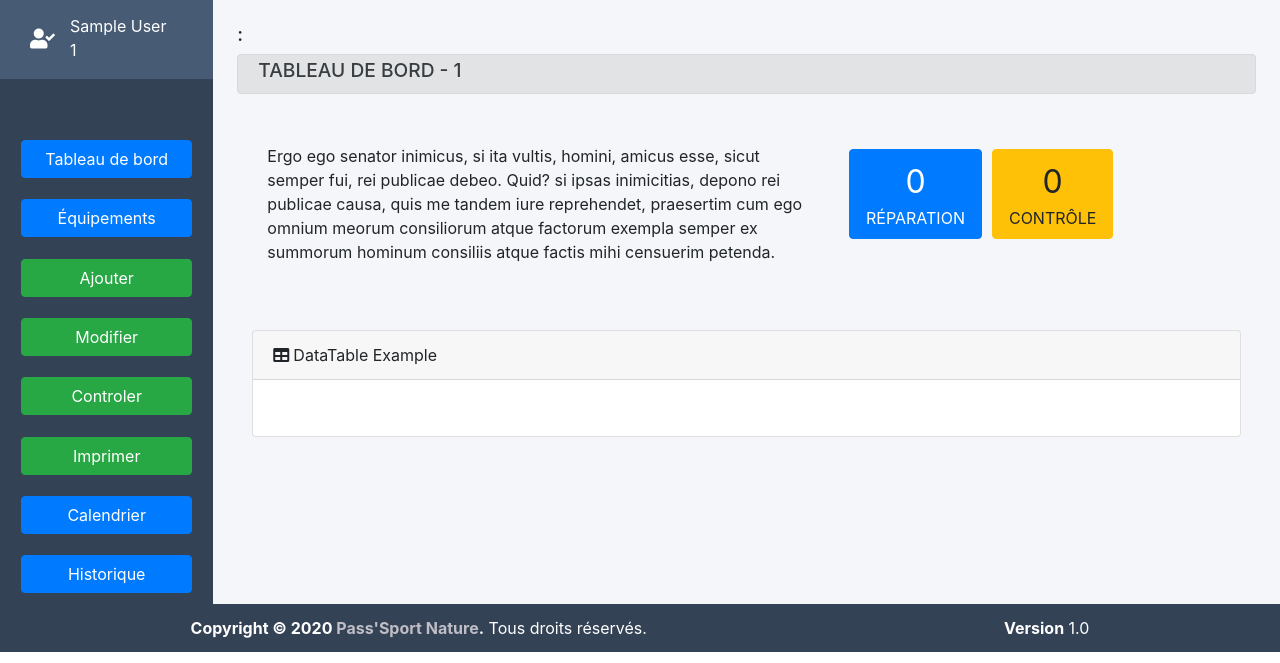
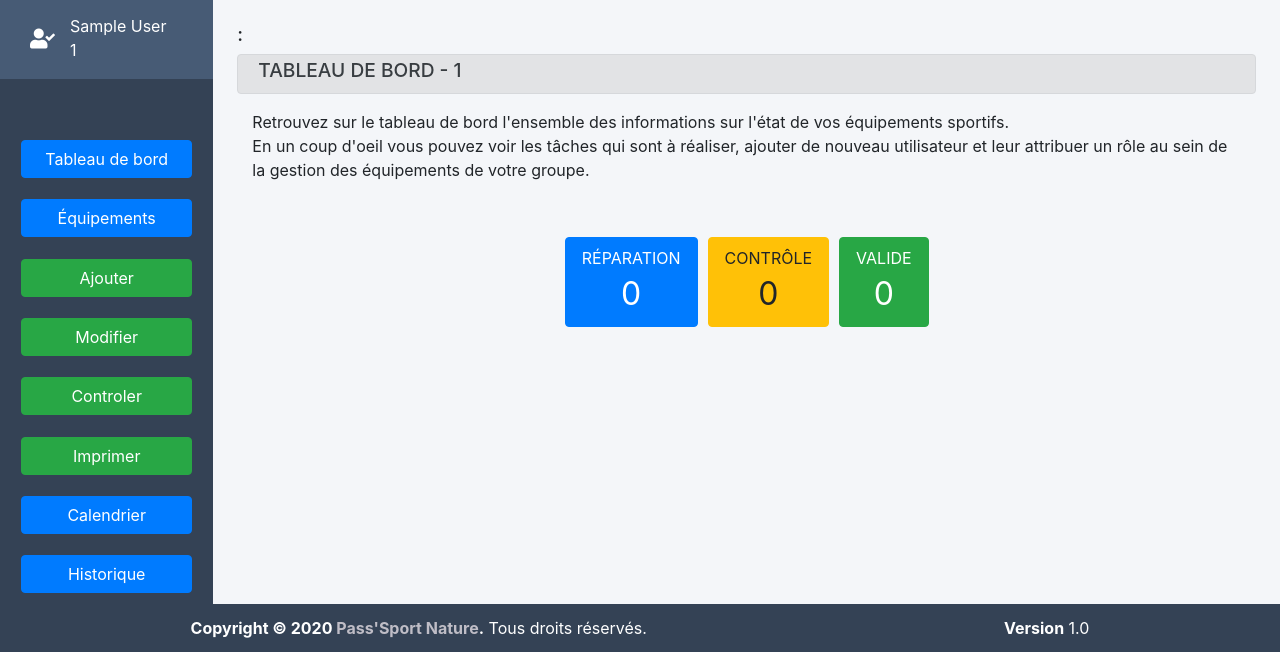
Before and after one commit to FROSSARD-Ma/EPI-Pass-Sport-Nature, a PHP site: page /dashboard in a window 1280 px wide. Shown: the part 137-800 px from the top of the page. Run offline with PHP 8.4, Linux system fonts and the light colour scheme; the visitor is signed in with stand-in values (Sample User, id 1); data that the repository does not hold is empty; some libraries are stand-ins or nearby versions.

Commit message:
Mise à jour des vignettes dashbord
- Réparation
- Contrôle
- Validation

```diff
--- a/controller/FrontController.php
+++ b/controller/FrontController.php
@@ -28,10 +28,12 @@ class FrontController
 
         /* Count STATUT */
         $equipementManager = new \Epi_Model\EquipementManager;
-        $equiptControle = $equipementManager->countEquiptsStatut('controler');
+        $equiptControle = $equipementManager->countEquiptsStatut('À contrôler');
         $_SESSION['countEquiptControler'] = $equiptControle;
-        $equiptReparation = $equipementManager->countEquiptsStatut('reparation');
+        $equiptReparation = $equipementManager->countEquiptsStatut('À réparer');
         $_SESSION['countEquiptReparer'] = $equiptReparation;
+        $equiptValide = $equipementManager->countEquiptsStatut('Valide');
+        $_SESSION['countEquiptValide'] = $equiptValide;
 
         /* Liste USERS */
         $UserManager = new \Epi_Model\UserManager;
@@ -207,6 +209,7 @@ class FrontController
         /* Groupe */
         unset($_SESSION['countEquiptControler']);
         unset($_SESSION['countEquiptReparer']);
+        unset($_SESSION['countEquiptValide']);
 
         setcookie('userMail');
         setcookie('userPass');
--- a/public/css/style.css
+++ b/public/css/style.css
@@ -256,7 +256,7 @@ main {
 /* TABLEAU ====================== */
 table.users {
   border-collapse: initial;
-  width: 80%;
+  width: 100%;
 }
 
 /* FORMULAIRE ===================== */
--- a/public/css/style.scss
+++ b/public/css/style.scss
@@ -301,7 +301,7 @@ main {
 /* TABLEAU ====================== */
 table.users {
     border-collapse: initial;
-    width: 80%;
+    width: 100%;
 }
 
 
--- a/views/templates/dashboard.twig
+++ b/views/templates/dashboard.twig
@@ -20,19 +20,17 @@
 
 {% block main %}
 
+    <p>Retrouvez sur le tableau de bord l'ensemble des informations sur l'état de vos équipements sportifs.
+    <br>En un coup d'oeil vous pouvez voir les tâches qui sont à réaliser, ajouter de nouveau utilisateur et leur attribuer un rôle au sein de la gestion des équipements de votre groupe.</p>
+
     <section class="row justify-content-center section">
+        <p class="btn btn-primary vignette">{{ session.countEquiptReparer > 1  ? 'RÉPARATIONS' : 'RÉPARATION' }}<br><span>{{ session.countEquiptReparer }}</span></a>
 
-        <div class="col-xl-7 col-md-10">
-            <p>Ergo ego senator inimicus, si ita vultis, homini, amicus esse, sicut semper fui, rei publicae debeo. Quid? si ipsas inimicitias, depono rei publicae causa, quis me tandem iure reprehendet, praesertim cum ego omnium meorum consiliorum atque factorum exempla semper ex summorum hominum consiliis atque factis mihi censuerim petenda.</p>
-        </div>
-
-        <div class="col-xl-5 col-md-10 justify-content-center">
-
-            <p class="btn btn-primary vignette"><span>{{ session.countEquiptReparer }}</span><br>{{ session.countEquiptReparer > 1  ? 'RÉPARATIONS' : 'RÉPARATION' }}</a>
-
-            <p class="btn btn-warning vignette"><span>{{ session.countEquiptControler }}</span><br>{{ session.countEquiptControler > 1  ? 'CONTRÔLES' : 'CONTRÔLE' }}</a>
+        <p class="btn btn-warning vignette">{{ session.countEquiptControler > 1  ? 'CONTRÔLES' : 'CONTRÔLE' }}<br><span>{{ session.countEquiptControler }}</span></a>
         </p>
 
+        <p class="btn btn-success vignette">{{ session.countEquiptValide > 1  ? 'VALIDES' : 'VALIDE' }}<br><span>{{ session.countEquiptValide }}</span></a>
+        </p>
     </section>
 
 
@@ -40,9 +38,12 @@
     <!-- Gestion utilisateur RESPONSABLE -->
         <section class="row justify-content-center section">
 
-            <div class="col-xl-7 col-md-10">
-                <h3>Liste des utilisateurs</h3>
-
+            <div class="col-6">
+                <div class="card">
+                    <div class="card-header">
+                      <h4 class="card-title">Liste des utilisateurs</h4>
+                    </div>
+                    <div class="card-body">
                         <table class="users">
                             <tbody>
                                 {% for user in users %}
@@ -78,9 +79,15 @@
                             </tbody>
                         </table>
                     </div>
+                </div>
+            </div>
             <!-- Form AJOUT User -->
-            <div class="col-xl-5 col-md-10">
-                <h3>Ajouter un utilisateur</h3>
+            <div class="col-6">
+                <div class="card">
+                    <div class="card-header">
+                      <h4 class="card-title">Ajouter un utilisateur</h4>
+                    </div>
+                    <div class="card-body">
                         <form method="post" action="addUser" id="addUserForm" data-parsley-validate>
 
                             <!-- User -->
@@ -113,19 +120,10 @@
                             <button class="btn btn-primary btn-block" type="submit">Ajouter Utilisateur</button>
                         </form>
                     </div>
-        </section>
-    {% endif %}
-
-    <!-- Visuel des dernières DONNEES -->
-    <section class="card mb-4">
-        <div class="card-header"><i class="fas fa-table mr-1"></i>DataTable Example</div>
-        <div class="card-body">
-            <div class="table-responsive">
-                <table class="table table-bordered" id="dataTable" width="100%" cellspacing="0">
-                </table>
                 </div>
             </div>
         </section>
+    {% endif %}
 
 {% endblock %}
 
```
Lines whose indentation alone changed are shown as unchanged.
